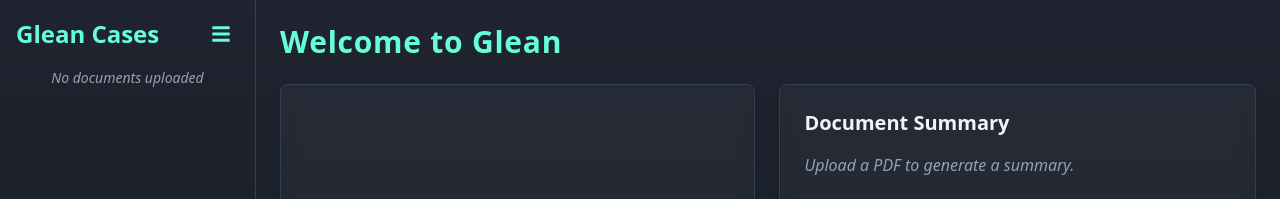
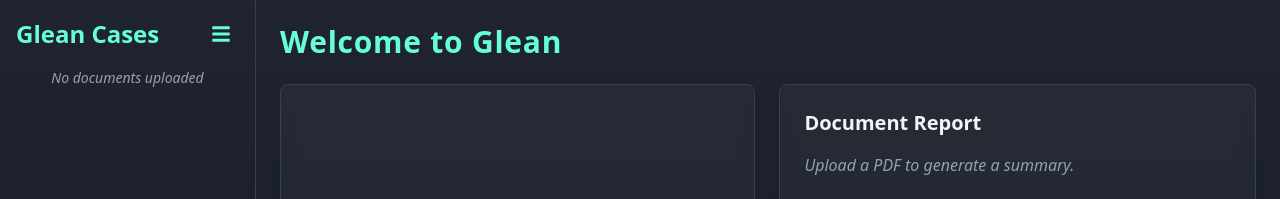
Before and after one commit to RAJWARDHAN-B/Glean, a React (Vite) app in the folder frontend/: page /home in a window 1280 px wide. Shown: the top 199 px of the page. Built offline with nearby package versions, Linux system fonts and the light colour scheme.

Commit message:
document report text changes

```diff
--- a/frontend/src/pages/Home.jsx
+++ b/frontend/src/pages/Home.jsx
@@ -89,7 +89,7 @@
 
           {/* Summary Section */}
           <div className="w-1/2 h-full border border-slate-700 rounded-lg p-6 overflow-auto shadow-md bg-[rgba(255,255,255,0.04)] backdrop-blur-sm">
-            <h2 className="text-xl font-semibold mb-4">Document Summary</h2>
+            <h2 className="text-xl font-semibold mb-4">Document Report</h2>
             {pdfFile ? (
               <p className="text-base leading-relaxed text-slate-300">
                 <strong>Title:</strong> {pdfFile.name} <br />
```
